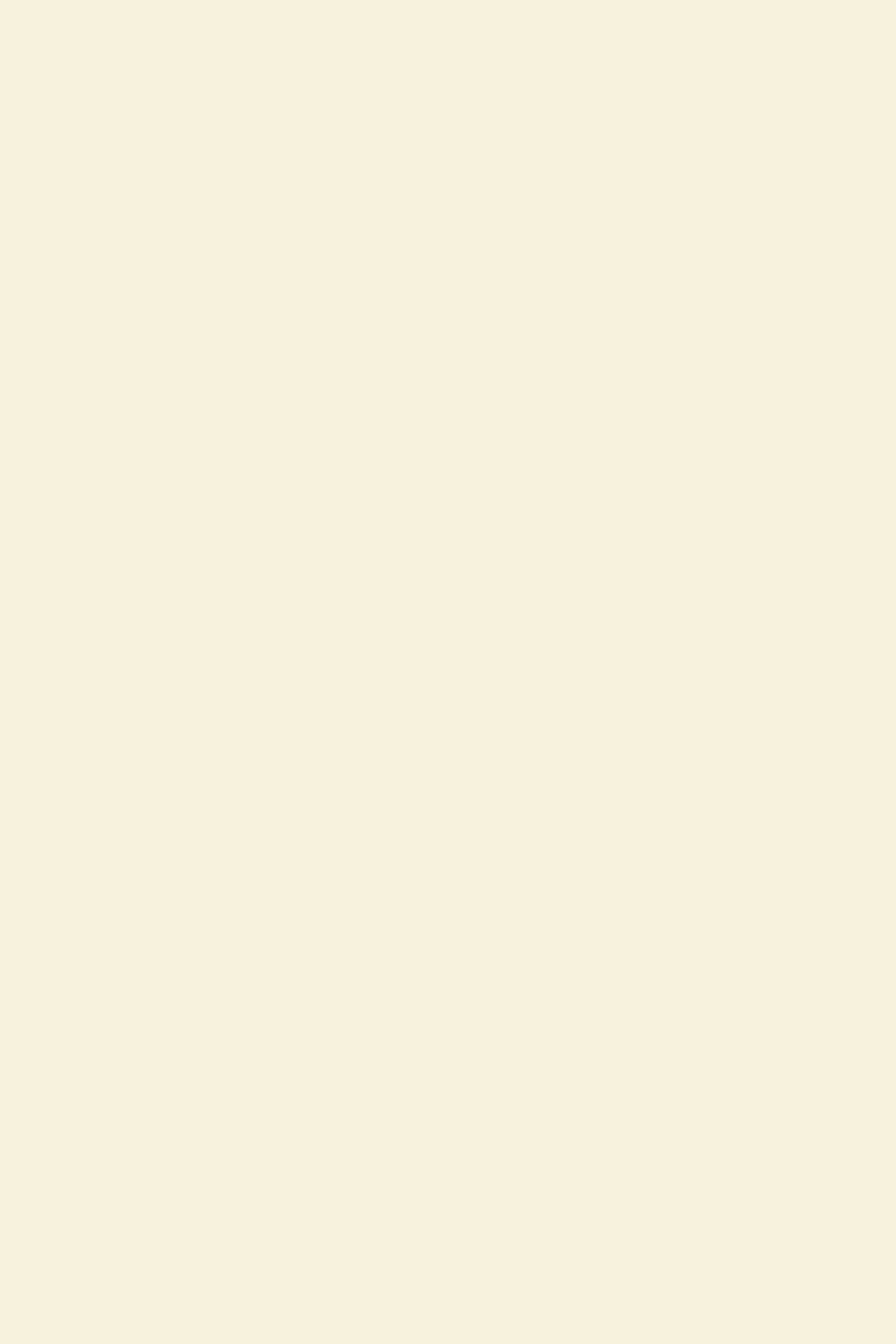
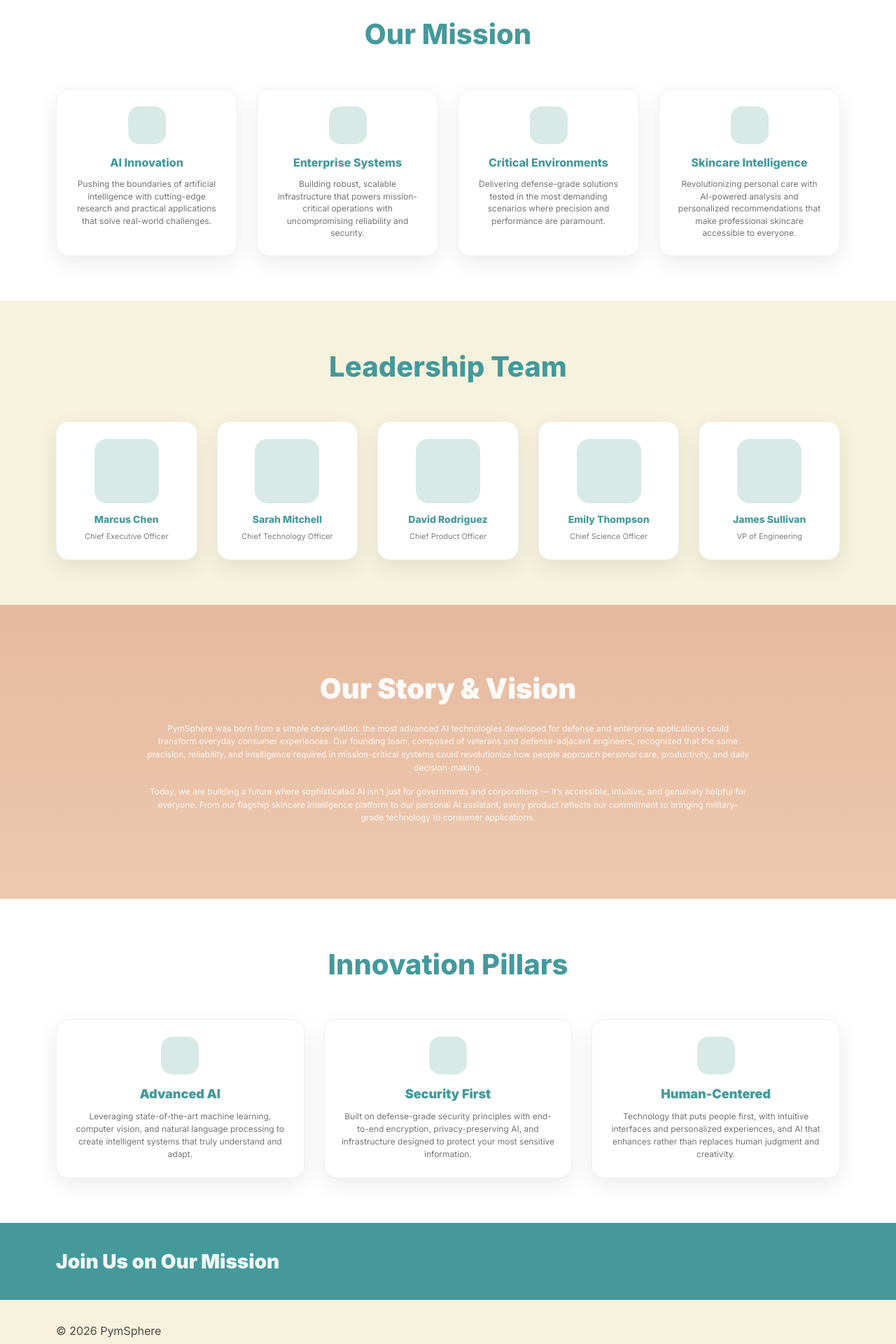
Before and after one commit to BeeDev-ValorCollective/pymSphere-client, a React (Vite) app: page /about in a window 1280 px wide. Shown: the part 400-2320 px from the top of the page at 70% size. Before the commit the page ends 800 px from the top, so only its background shows below. Built offline with nearby package versions, Linux system fonts and the light colour scheme; no server answers.

Commit message:
Build About page layout + Inter font

```diff
--- a/index.html
+++ b/index.html
@@ -2,9 +2,16 @@
 <html lang="en">
   <head>
     <meta charset="UTF-8" />
-    <link rel="icon" type="image/svg+xml" href="" />
+
+    <link rel="preconnect" href="https://fonts.googleapis.com" />
+    <link rel="preconnect" href="https://fonts.gstatic.com" crossorigin />
+    <link
+      href="https://fonts.googleapis.com/css2?family=Inter:wght@400;500;600;700;800;900&display=swap"
+      rel="stylesheet"
+    />
+
     <meta name="viewport" content="width=device-width, initial-scale=1.0" />
-    <title>pymsphere-client</title>
+    <title>PymSphere</title>
   </head>
   <body>
     <div id="root"></div>
--- a/src/pages/About.jsx
+++ b/src/pages/About.jsx
@@ -1,10 +1,151 @@
+import "./styles/About.css";
+
+const missionItems = [
+  {
+    title: "AI Innovation",
+    text: "Pushing the boundaries of artificial intelligence with cutting-edge research and practical applications that solve real-world challenges.",
+  },
+  {
+    title: "Enterprise Systems",
+    text: "Building robust, scalable infrastructure that powers mission-critical operations with uncompromising reliability and security.",
+  },
+  {
+    title: "Critical Environments",
+    text: "Delivering defense-grade solutions tested in the most demanding scenarios where precision and performance are paramount.",
+  },
+  {
+    title: "Skincare Intelligence",
+    text: "Revolutionizing personal care with AI-powered analysis and personalized recommendations that make professional skincare accessible to everyone.",
+  },
+];
+
+const leaders = [
+  ["Marcus Chen", "Chief Executive Officer"],
+  ["Sarah Mitchell", "Chief Technology Officer"],
+  ["David Rodriguez", "Chief Product Officer"],
+  ["Emily Thompson", "Chief Science Officer"],
+  ["James Sullivan", "VP of Engineering"],
+];
+
+const pillars = [
+  [
+    "Advanced AI",
+    "Leveraging state-of-the-art machine learning, computer vision, and natural language processing to create intelligent systems that truly understand and adapt.",
+  ],
+  [
+    "Security First",
+    "Built on defense-grade security principles with end-to-end encryption, privacy-preserving AI, and infrastructure designed to protect your most sensitive information.",
+  ],
+  [
+    "Human-Centered",
+    "Technology that puts people first, with intuitive interfaces and personalized experiences, and AI that enhances rather than replaces human judgment and creativity.",
+  ],
+];
+
 export default function About() {
   return (
-    <div className="container section">
-      <h1>About PymSphere</h1>
-      <p className="muted">
-        Mission, leadership, story & vision, innovation pillars.
-      </p>
+    <div className="about">
+      {/* Hero */}
+      <section className="aboutHero">
+        <div className="container aboutHero__inner">
+          <h1 className="aboutHero__title">About PymSphere</h1>
+          <p className="aboutHero__subtitle">
+            We're pioneering the future of intelligent technology by combining
+            defense-grade AI engineering with personalized consumer experiences
+            that transform how people interact with technology in their daily
+            lives.
+          </p>
+        </div>
+      </section>
+
+      {/* Mission (WHITE section) */}
+      <section className="section aboutSection aboutSection--white">
+        <div className="container">
+          <header className="section__header">
+            <h2 className="section__title aboutH2">Our Mission</h2>
+          </header>
+
+          <div className="aboutGrid aboutGrid--4">
+            {missionItems.map((item) => (
+              <div key={item.title} className="card missionCard">
+                <div className="missionCard__icon" aria-hidden="true" />
+                <h3 className="missionCard__title">{item.title}</h3>
+                <p className="missionCard__text">{item.text}</p>
+              </div>
+            ))}
+          </div>
+        </div>
+      </section>
+
+      {/* Leadership (CREAM band) */}
+      <section className="section aboutSection aboutSection--cream">
+        <div className="container">
+          <header className="section__header">
+            <h2 className="section__title aboutH2">Leadership Team</h2>
+          </header>
+
+          <div className="aboutGrid aboutGrid--5">
+            {leaders.map(([name, role]) => (
+              <div key={name} className="card leaderCard">
+                <div className="leaderCard__avatar" aria-hidden="true" />
+                <h3 className="leaderCard__name">{name}</h3>
+                <p className="leaderCard__role">{role}</p>
+              </div>
+            ))}
+          </div>
+        </div>
+      </section>
+
+      {/* Story & Vision (PEACH band) */}
+      <section className="aboutStory">
+        <div className="container aboutStory__inner">
+          <h2 className="aboutStory__title">Our Story &amp; Vision</h2>
+          <p className="aboutStory__text">
+            PymSphere was born from a simple observation: the most advanced AI
+            technologies developed for defense and enterprise applications could
+            transform everyday consumer experiences. Our founding team, composed
+            of veterans and defense-adjacent engineers, recognized that the same
+            precision, reliability, and intelligence required in
+            mission-critical systems could revolutionize how people approach
+            personal care, productivity, and daily decision-making.
+          </p>
+          <p className="aboutStory__text">
+            Today, we are building a future where sophisticated AI isn't just
+            for governments and corporations — it’s accessible, intuitive, and
+            genuinely helpful for everyone. From our flagship skincare
+            intelligence platform to our personal AI assistant, every product
+            reflects our commitment to bringing military-grade technology to
+            consumer applications.
+          </p>
+        </div>
+      </section>
+
+      {/* Pillars (WHITE section) */}
+      <section className="section aboutSection aboutSection--white">
+        <div className="container">
+          <header className="section__header">
+            <h2 className="section__title aboutH2">Innovation Pillars</h2>
+          </header>
+
+          <div className="aboutGrid aboutGrid--3">
+            {pillars.map(([title, text]) => (
+              <div key={title} className="card pillarCard">
+                <div className="pillarCard__icon" aria-hidden="true" />
+                <h3 className="pillarCard__title">{title}</h3>
+                <p className="pillarCard__text">{text}</p>
+              </div>
+            ))}
+          </div>
+        </div>
+      </section>
+
+      {/* CTA band (TEAL) */}
+      <section className="aboutCta">
+        <div className="container aboutCta__inner">
+          <h2 className="aboutCta__title">Join Us on Our Mission</h2>
+          <button className="btn btn--secondary">Get Started Today</button>
+        </div>
+      </section>
     </div>
   );
 }
--- a/src/pages/styles/About.css
+++ b/src/pages/styles/About.css
@@ -0,0 +1,229 @@
+/* ===== About Page ===== */
+
+.aboutHero {
+  padding: 88px 0 64px;
+  background: linear-gradient(
+    180deg,
+    rgba(145, 196, 183, 0.28),
+    rgba(247, 242, 221, 0.9)
+  );
+  text-align: center;
+}
+
+.aboutHero__title {
+  margin: 0 0 var(--s-3);
+  font-size: 44px;
+  line-height: 1.1;
+  color: var(--teal);
+  font-weight: 800;
+}
+
+.aboutHero__subtitle {
+  max-width: 780px;
+  margin: 0 auto;
+  color: rgba(0, 0, 0, 0.55);
+}
+
+/* Section backgrounds */
+.aboutSection--white {
+  background: #fff;
+}
+
+.aboutSection--cream {
+  background: var(--bg);
+}
+
+/* Headings look like Figma (big teal) */
+.aboutH2 {
+  font-size: 40px;
+  color: var(--teal);
+  font-weight: 800;
+}
+
+/* Grid system for About (kept page-scoped) */
+.aboutGrid {
+  display: grid;
+  gap: 28px;
+  align-items: stretch;
+}
+
+.aboutGrid--4 {
+  grid-template-columns: repeat(4, 1fr);
+}
+
+.aboutGrid--5 {
+  grid-template-columns: repeat(5, 1fr);
+}
+
+.aboutGrid--3 {
+  grid-template-columns: repeat(3, 1fr);
+}
+
+/* Mission cards */
+.missionCard {
+  text-align: center;
+  padding: 28px 22px;
+  box-shadow: var(--shadow-card);
+  border: 0;
+}
+
+.missionCard__icon {
+  width: 54px;
+  height: 54px;
+  margin: 0 auto 14px;
+  border-radius: 16px;
+  background: rgba(145, 196, 183, 0.35);
+}
+
+.missionCard__title {
+  margin: 0 0 10px;
+  font-size: 16px;
+  font-weight: 800;
+  color: var(--teal);
+}
+
+.missionCard__text {
+  margin: 0;
+  font-size: 12px;
+  line-height: 1.45;
+  color: rgba(0, 0, 0, 0.55);
+}
+
+/* Leadership cards */
+.leaderCard {
+  text-align: center;
+  padding: 22px 18px;
+  box-shadow: var(--shadow-card);
+  border: 0;
+}
+
+.leaderCard__avatar {
+  width: 92px;
+  height: 92px;
+  border-radius: 18px;
+  margin: 0 auto 12px;
+  background: rgba(145, 196, 183, 0.35);
+}
+
+.leaderCard__name {
+  margin: 0 0 6px;
+  font-size: 14px;
+  font-weight: 800;
+  color: var(--teal);
+}
+
+.leaderCard__role {
+  margin: 0;
+  font-size: 11px;
+  color: rgba(0, 0, 0, 0.5);
+}
+
+/* Story & Vision band */
+.aboutStory {
+  padding: 90px 0;
+  background: linear-gradient(
+    180deg,
+    rgba(230, 183, 156, 0.95),
+    rgba(230, 183, 156, 0.7)
+  );
+  text-align: center;
+}
+
+.aboutStory__inner {
+  max-width: 920px;
+}
+
+.aboutStory__title {
+  margin: 0 0 18px;
+  font-size: 40px;
+  font-weight: 900;
+  color: rgba(255, 255, 255, 0.92);
+}
+
+.aboutStory__text {
+  margin: 0 auto 16px;
+  max-width: 860px;
+  font-size: 12px;
+  line-height: 1.55;
+  color: rgba(255, 255, 255, 0.88);
+}
+
+/* Pillar cards */
+.pillarCard {
+  text-align: center;
+  padding: 28px 24px;
+  box-shadow: var(--shadow-card);
+  border: 0;
+}
+
+.pillarCard__icon {
+  width: 54px;
+  height: 54px;
+  margin: 0 auto 14px;
+  border-radius: 16px;
+  background: rgba(145, 196, 183, 0.35);
+}
+
+.pillarCard__title {
+  margin: 0 0 10px;
+  font-size: 18px;
+  font-weight: 900;
+  color: var(--teal);
+}
+
+.pillarCard__text {
+  margin: 0;
+  font-size: 12px;
+  line-height: 1.5;
+  color: rgba(0, 0, 0, 0.55);
+}
+
+/* CTA band */
+.aboutCta {
+  background: var(--teal);
+  padding: 34px 0;
+}
+
+.aboutCta__inner {
+  display: flex;
+  align-items: center;
+  justify-content: space-between;
+  gap: var(--s-5);
+}
+
+.aboutCta__title {
+  margin: 0;
+  color: rgba(255, 255, 255, 0.92);
+  font-size: 28px;
+  font-weight: 900;
+}
+
+/* Responsive */
+@media (max-width: 1100px) {
+  .aboutGrid--5 {
+    grid-template-columns: repeat(3, 1fr);
+  }
+  .aboutGrid--4 {
+    grid-template-columns: repeat(2, 1fr);
+  }
+  .aboutGrid--3 {
+    grid-template-columns: 1fr;
+  }
+}
+
+@media (max-width: 640px) {
+  .aboutGrid--5,
+  .aboutGrid--4 {
+    grid-template-columns: 1fr;
+  }
+  .aboutH2 {
+    font-size: 32px;
+  }
+  .aboutHero__title {
+    font-size: 36px;
+  }
+  .aboutCta__inner {
+    flex-direction: column;
+    text-align: center;
+  }
+}
```
